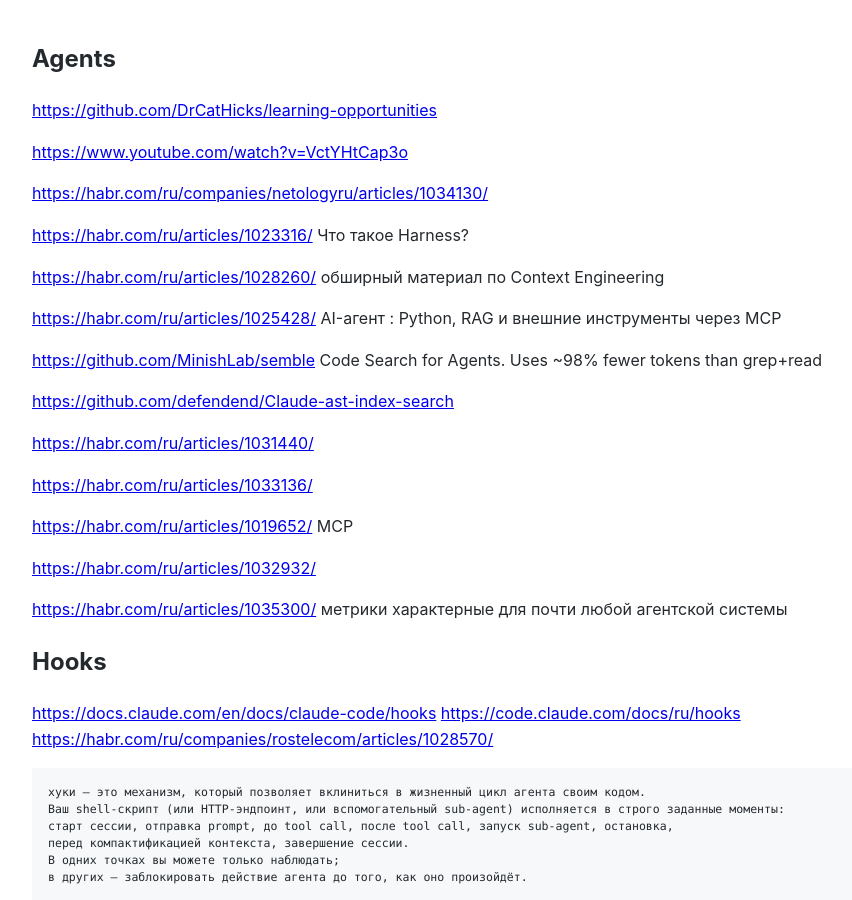
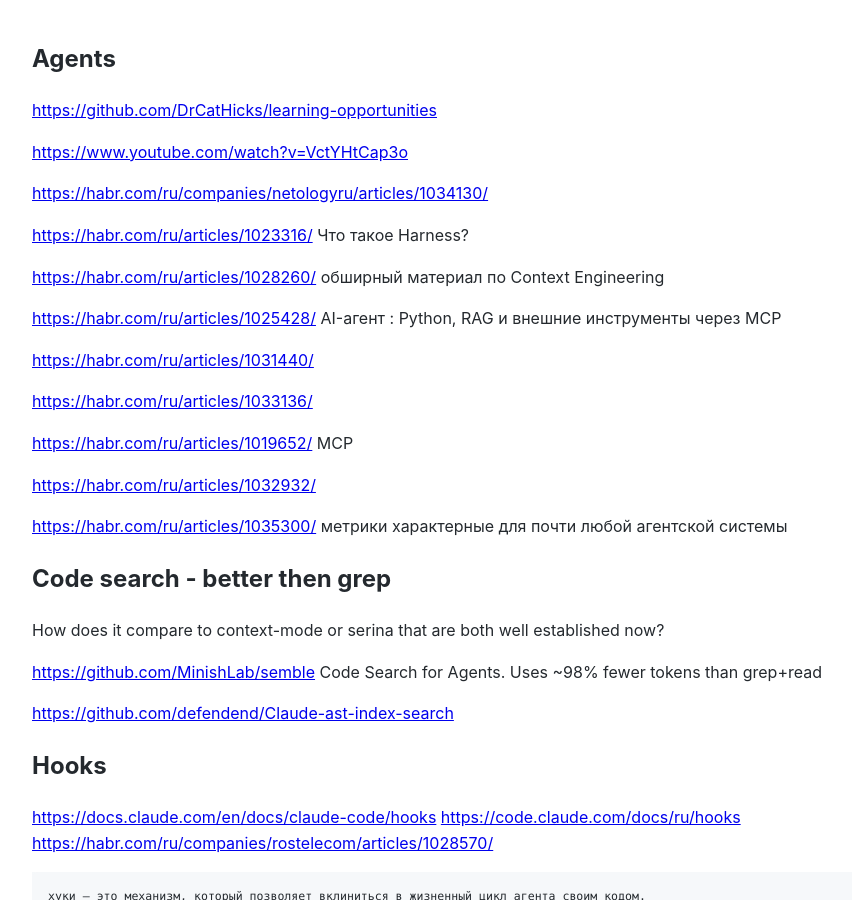
Before and after one commit to Michael-Lubinsky/michael-lubinsky.github.com, a Jekyll site: the page built from ml/agent.md, in a window 1280 px wide and 900 px high. Shown: the whole window, without its empty margins (158-1010 px from the left). Built offline with Jekyll 4.4.1, drawn with Linux system fonts in a browser that asks for light colours; our own code applies the rules of GitHub Pages for plain Markdown files.

Commit message:
Update agent.md

```diff
--- a/ml/agent.md
+++ b/ml/agent.md
@@ -12,10 +12,6 @@
 
 <https://habr.com/ru/articles/1025428/> AI-агент : Python, RAG и внешние инструменты через MCP
 
-<https://github.com/MinishLab/semble>  Code Search for Agents. Uses ~98% fewer tokens than grep+read
-
-<https://github.com/defendend/Claude-ast-index-search>
-
 <https://habr.com/ru/articles/1031440/>
 
 <https://habr.com/ru/articles/1033136/>
@@ -25,6 +21,14 @@
 <https://habr.com/ru/articles/1032932/>
 
 <https://habr.com/ru/articles/1035300/> метрики характерные для почти любой агентской системы
+
+## Code search - better then grep
+
+How does it compare to context-mode or serina that are both well established now?
+
+<https://github.com/MinishLab/semble>  Code Search for Agents. Uses ~98% fewer tokens than grep+read
+
+<https://github.com/defendend/Claude-ast-index-search>
 
 ## Hooks
 <https://docs.claude.com/en/docs/claude-code/hooks>
```
